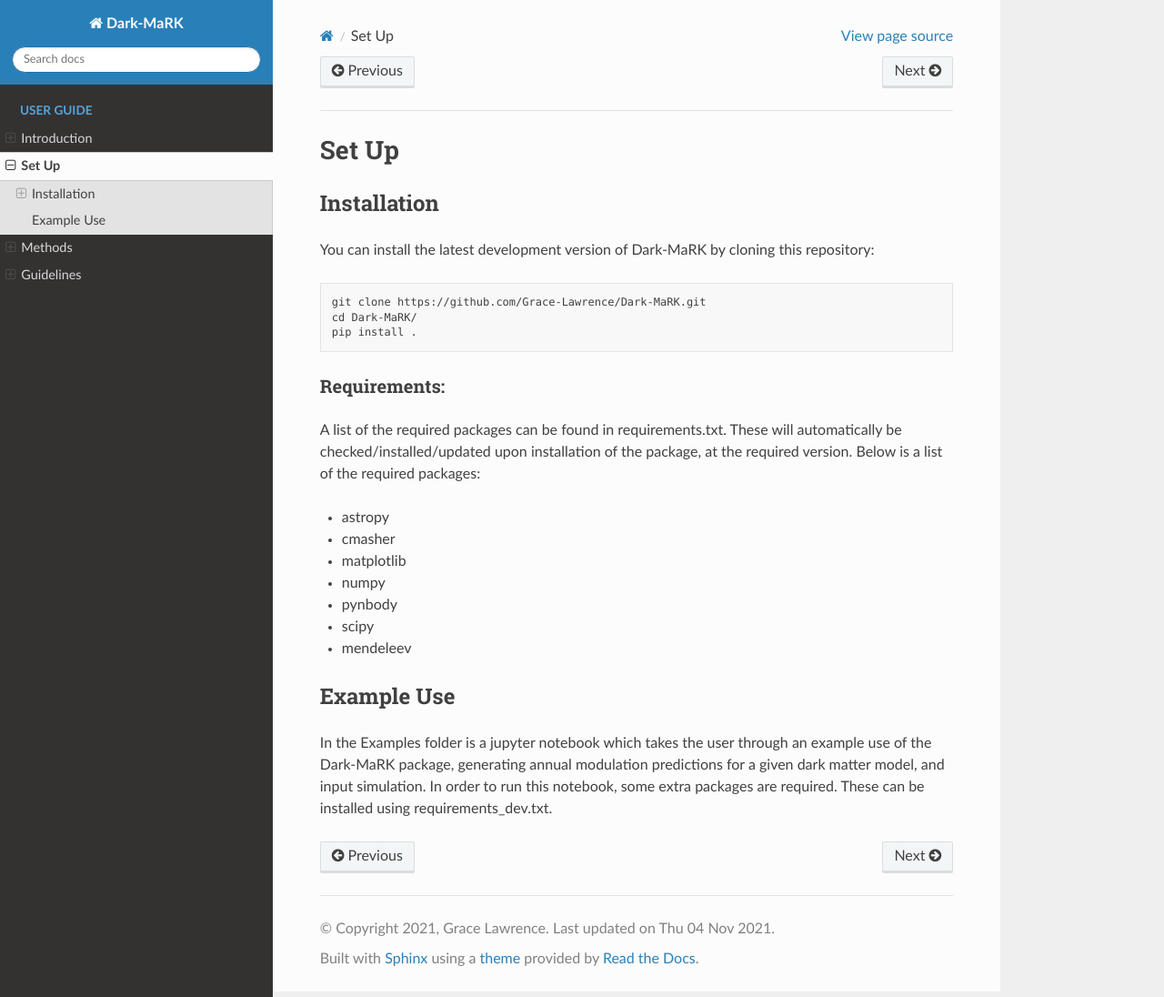
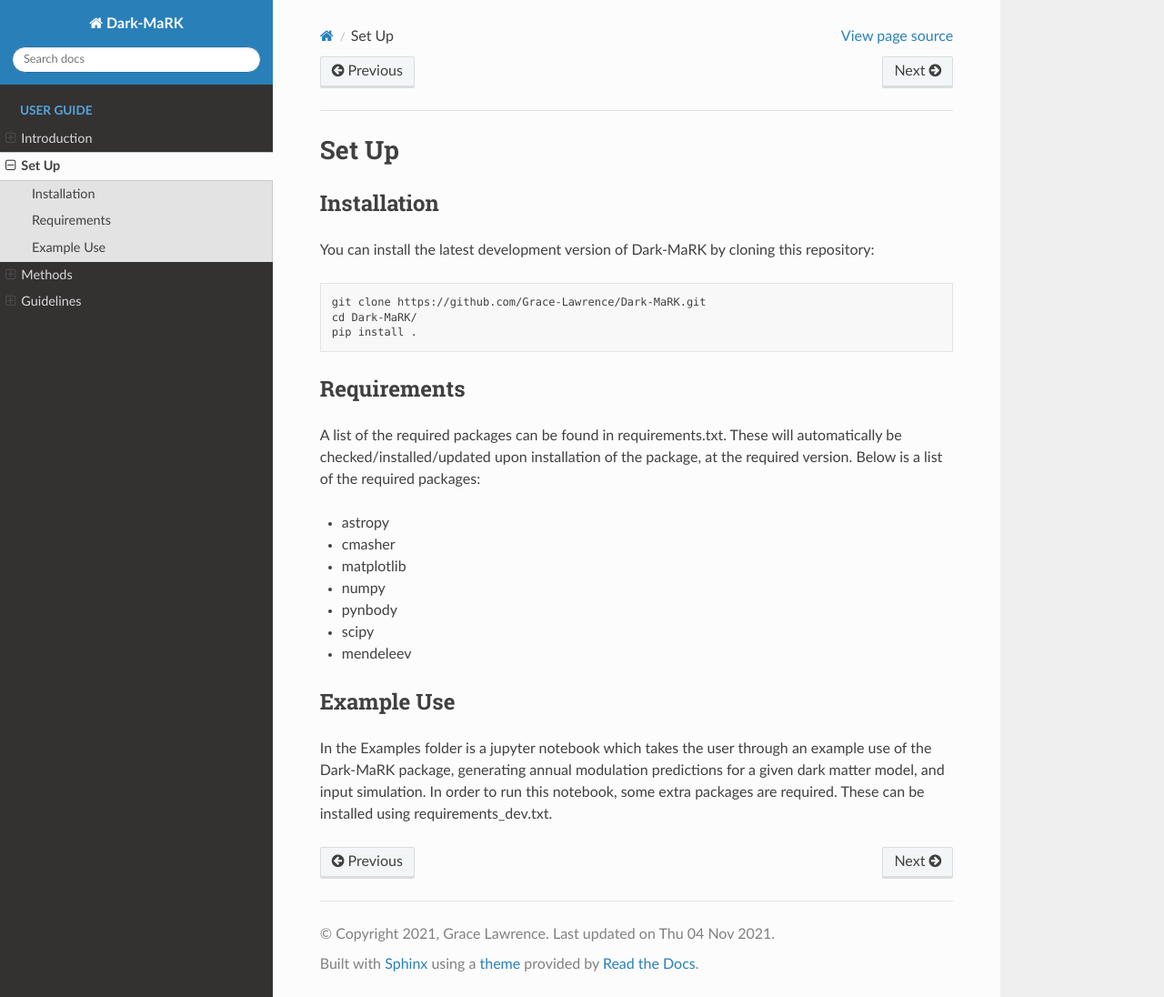
Before and after one commit to Grace-Lawrence/Dark-MaRK, a Sphinx documentation site: the page built from docs/source/user_guide/installation.rst, in a window 1280 px wide and 1096 px high. Shown: the whole window at 91% size. Built offline with Sphinx 7.4.7 and the Read the Docs theme 2.0.0, drawn with Linux system fonts in a browser that asks for light colours.

Commit message:
Update installation.rst

```diff
--- a/docs/source/user_guide/installation.rst
+++ b/docs/source/user_guide/installation.rst
@@ -12,8 +12,8 @@
     pip install .
 
 
-Requirements:
-______________
+Requirements
+--------------
 
 A list of the required packages can be found in requirements.txt. These will automatically be checked/installed/updated upon installation of the package, at the required version. Below is a list of the required packages:
 
```
